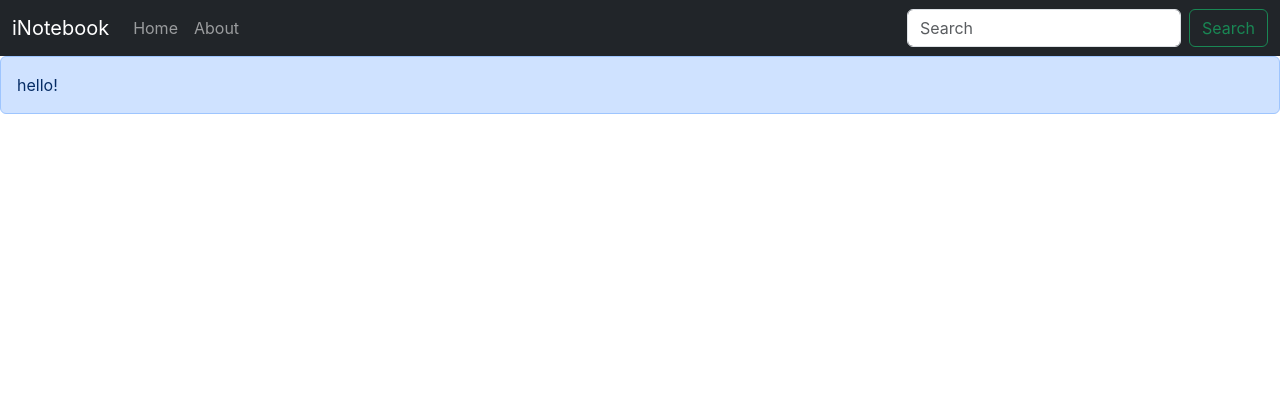
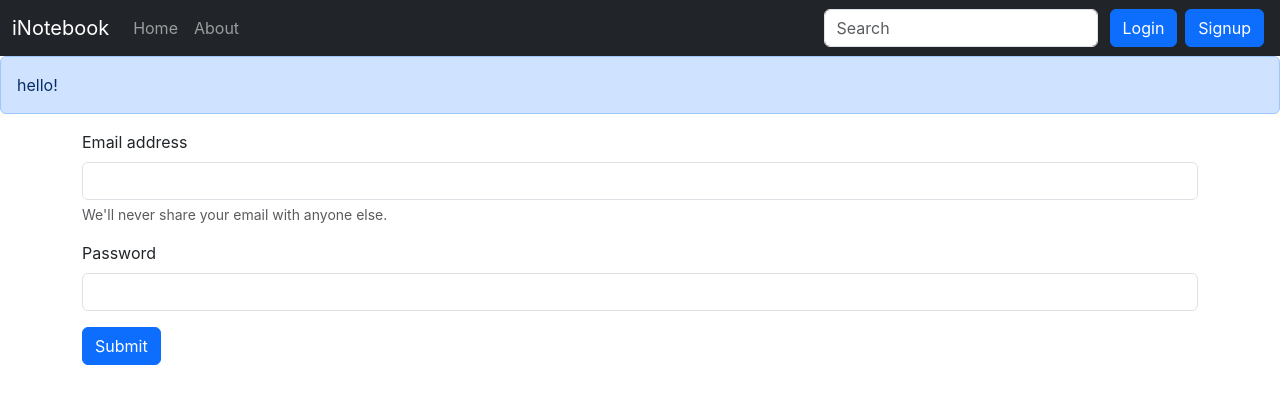
Before and after one commit to Achinmay05/inotebook, a React (Create React App) app: page /login in a window 1280 px wide. Shown: the top 404 px of the page. Built offline with nearby package versions, Linux system fonts and the light colour scheme.

Commit message:
added login functionality

```diff
--- a/src/App.js
+++ b/src/App.js
@@ -2,6 +2,7 @@
 import Navbar from './components/Navbar'
 import Home from './components/Home'
 import About from './components/About'
+import Loginn from './components/Loginn.js'
 
 import {
   BrowserRouter as Router,
@@ -10,6 +11,7 @@
 } from "react-router-dom";
 import NoteState from './context/notes/NoteState';
 import Alert from './components/Alert';
+import Signup from './components/Signup';
 
 function App() {
   return (
@@ -22,6 +24,8 @@
             <Routes>
               <Route exact path="/" element={<Home />} />
               <Route exact path="/about" element={<About />} />
+              <Route exact path="/login" element={<Loginn />} />
+              <Route exact path="/signup" element={<Signup />} />
             </Routes>
           </div>
         </Router>
--- /dev/null
+++ b/src/components/Loginn.js
@@ -0,0 +1,54 @@
+import React, { useState } from 'react'
+import { useNavigate } from 'react-router-dom';
+
+
+
+const Loginn = () => {
+    const [credentials, setCredentials] = useState({ email: "", password: "" })
+    let navigate = useNavigate();
+
+    const handleSubmit = async (e) => {
+        e.preventDefault();
+        const response = await fetch("http://localhost:5000/api/auth/login", {
+            method: 'POST',
+            headers: {
+                'Content-Type': 'application/json'
+            },
+            body: JSON.stringify({ email: credentials.email, password: credentials.password })
+        });
+
+        const json = await response.json()
+        console.log(json);
+        if (json.success) {
+            // save the authtoken and redirect
+            localStorage.setItem('token', json.authtoken);
+            navigate("/");
+        }
+        else {
+            alert("invalid credentials!")
+        }
+    }
+
+    const onChange = (e) => {
+        setCredentials({ ...credentials, [e.target.name]: e.target.value })
+    }
+
+    return (
+        <div>
+            <form onSubmit={handleSubmit}>
+                <div className="mb-3">
+                    <label htmlFor="email" className="form-label">Email address</label>
+                    <input type="email" className="form-control" value={credentials.email} onChange={onChange} id="email" name="email" aria-describedby="emailHelp" />
+                    <div id="emailHelp" className="form-text">We'll never share your email with anyone else.</div>
+                </div>
+                <div className="mb-3">
+                    <label htmlFor="password" className="form-label">Password</label>
+                    <input type="password" className="form-control" value={credentials.password} onChange={onChange} name="password" id="password" />
+                </div>
+                <button type="submit" className="btn btn-primary" onSubmit={handleSubmit}>Submit</button>
+            </form>
+        </div>
+    )
+}
+
+export default Loginn
--- a/src/components/Navbar.js
+++ b/src/components/Navbar.js
@@ -24,7 +24,8 @@
                     </ul>
                     <form className="d-flex" role="search">
                         <input className="form-control me-2" type="search" placeholder="Search" aria-label="Search" />
-                        <button className="btn btn-outline-success" type="submit">Search</button>
+                        <Link className="btn btn-primary mx-1" to="/login" role="button">Login</Link>
+                        <Link className="btn btn-primary mx-1" to="/signup"  role="button">Signup</Link>
                     </form>
                 </div>
             </div>
--- /dev/null
+++ b/src/components/Signup.js
@@ -0,0 +1,11 @@
+import React from 'react'
+
+const Signup = () => {
+  return (
+    <div>
+
+    </div>
+  )
+}
+
+export default Signup
```
Also changed, not shown: 1 other file (tests, documents, lock files or other folders).
